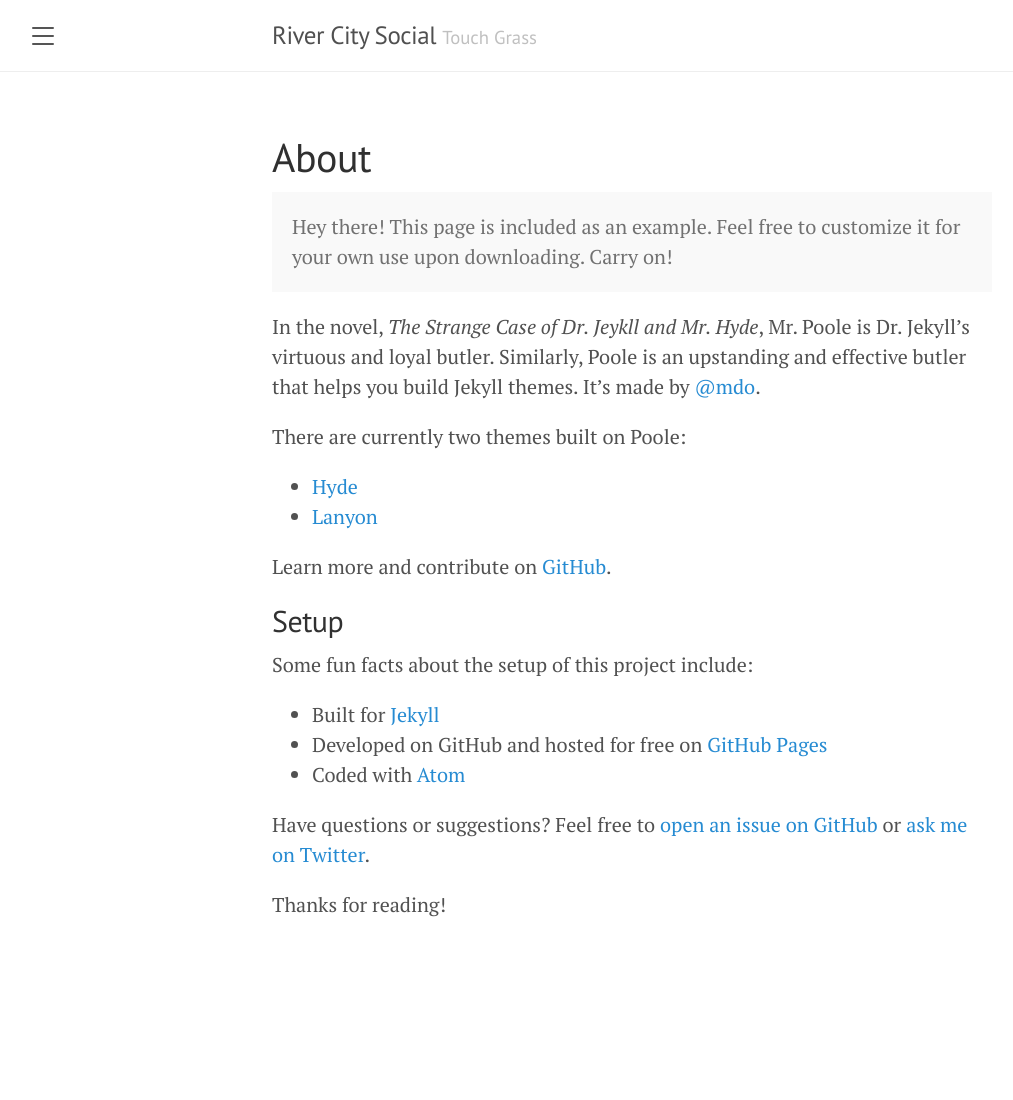
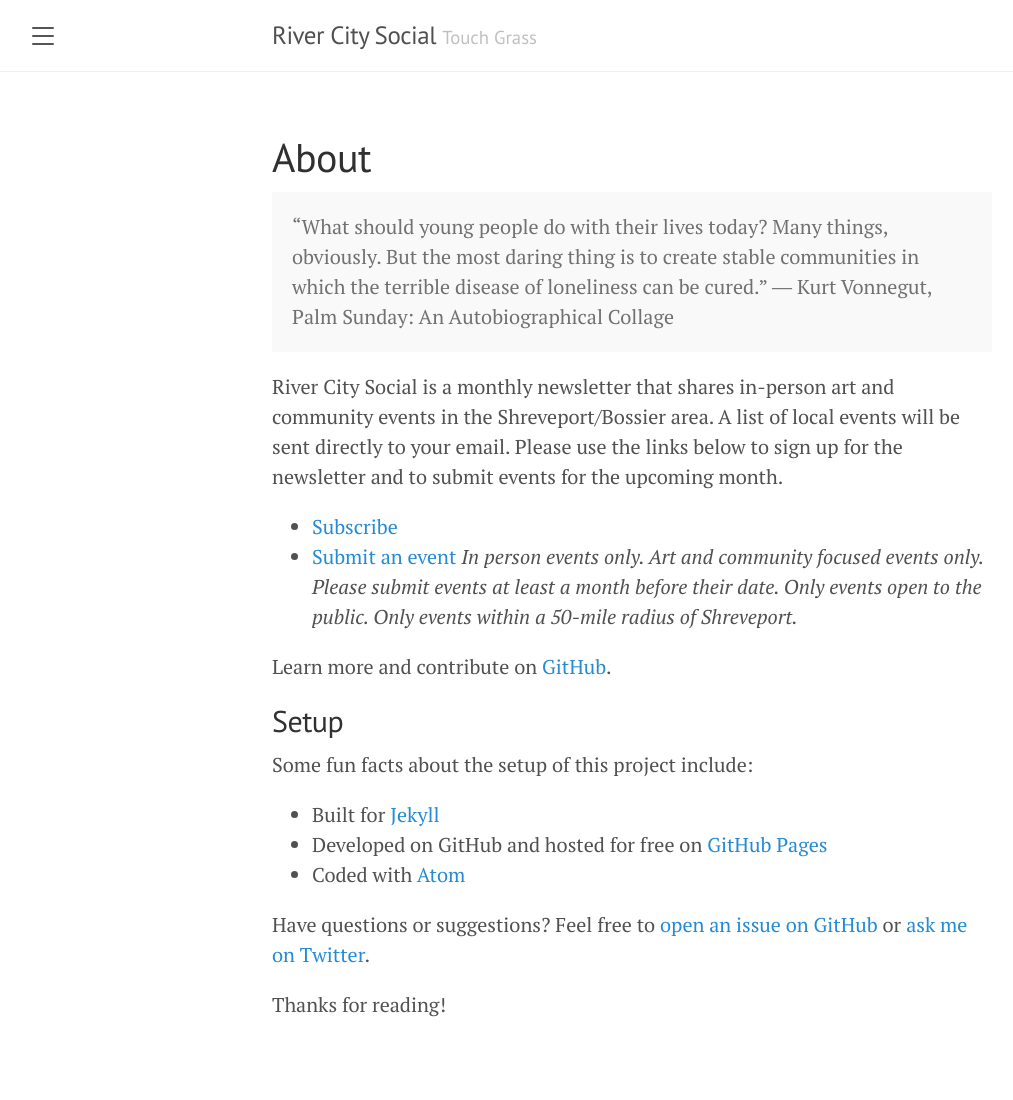
Before and after one commit to NateHPS/rcs, a Jekyll site: the page built from about.md, in a window 1280 px wide. Shown: the whole page, without its empty margins (8-1021 px from the left). Built offline with Jekyll 4.4.1, drawn with Linux system fonts in a browser that asks for light colours; before the commit the page ends 1000 px from its top, so only the background shows below that.

Commit message:
Update about.md

```diff
--- a/about.md
+++ b/about.md
@@ -4,15 +4,13 @@ title: About
 ---
 
 <p class="message">
-  Hey there! This page is included as an example. Feel free to customize it for your own use upon downloading. Carry on!
+  “What should young people do with their lives today? Many things, obviously. But the most daring thing is to create stable communities in which the terrible disease of loneliness can be cured.”
+― Kurt Vonnegut, Palm Sunday: An Autobiographical Collage
 </p>
 
-In the novel, *The Strange Case of Dr. Jeykll and Mr. Hyde*, Mr. Poole is Dr. Jekyll's virtuous and loyal butler. Similarly, Poole is an upstanding and effective butler that helps you build Jekyll themes. It's made by [@mdo](https://twitter.com/mdo).
-
-There are currently two themes built on Poole:
-
-* [Hyde](http://hyde.getpoole.com)
-* [Lanyon](http://lanyon.getpoole.com)
+River City Social is a monthly newsletter that shares in-person art and community events in the Shreveport/Bossier area. A list of local events will be sent directly to your email. Please use the links below to sign up for the newsletter and to submit events for the upcoming month.
+* [Subscribe](http://hyde.getpoole.com)
+* [Submit an event](http://lanyon.getpoole.com) *In person events only. Art and community focused events only. Please submit events at least a month before their date. Only events open to the public. Only events within a 50-mile radius of Shreveport.*
 
 Learn more and contribute on [GitHub](https://github.com/poole).
 
```
